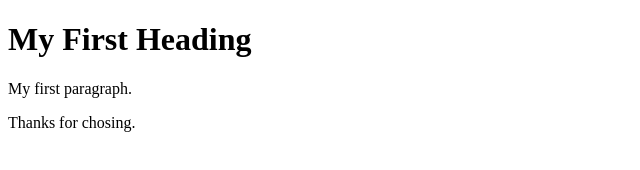
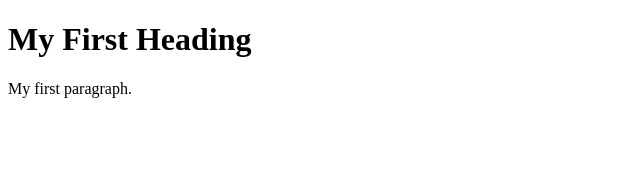
Before and after one commit to babu7171/jenkins-docker-demo, a plain HTML site: page index.html in a window 1280 px wide. Shown: the whole page, without its empty margins (0-640 px from the left). Drawn offline with Linux system fonts and the light colour scheme.

Commit message:
Update index.html

```diff
--- a/index.html
+++ b/index.html
@@ -4,7 +4,6 @@
 
 <h1>My First Heading</h1>
 <p>My first paragraph.</p>
-<p>Thanks for chosing.</p>
 
 </body>
 </html>
```
